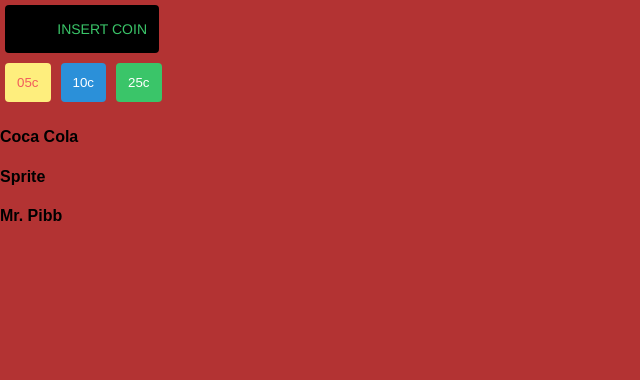
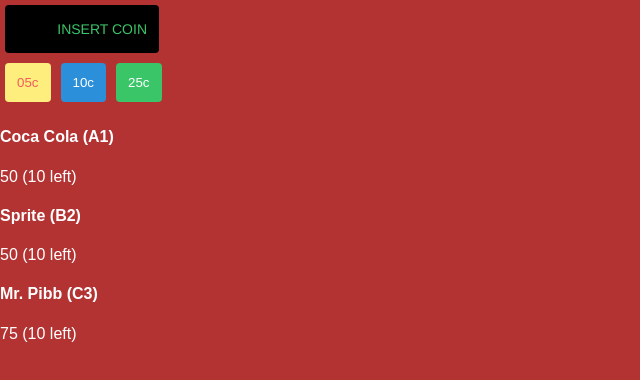
Before and after one commit to SF-WDI-LABS/react-vending-machine, a React (Create React App) app: page / in a window 1280 px wide. Shown: the top 380 px of the page, without its empty margins (0-640 px from the left). Built offline with nearby package versions, Linux system fonts and the light colour scheme.

Commit message:
finish displaying items

```diff
--- a/src/App.js
+++ b/src/App.js
@@ -36,7 +36,7 @@
   }
 
   render() {
-    let itemsComponents = this.state.items.map(item => <Item item={item} />)
+    let itemsComponents = this.state.items.map((item, index) => <Item item={item} key={index} />)
     return (
       <div className="App">
         <p className="display -sm-width">{this.state.balance || "INSERT COIN"}</p>
--- /dev/null
+++ b/src/Item.css
@@ -0,0 +1,3 @@
+div {
+  color: white;
+}
--- a/src/Item.js
+++ b/src/Item.js
@@ -1,9 +1,13 @@
 import React, { Component } from 'react';
+import "./Item.css"
 
 class Item extends Component {
   render() {
     return (
-      <h4>{this.props.item.name}</h4>
+      <div>
+        <h4>{this.props.item.name} ({this.props.item.code})</h4>
+        <div>{this.props.item.price} ({this.props.item.quantity} left)</div>
+      </div>
     )
   }
 }
```
